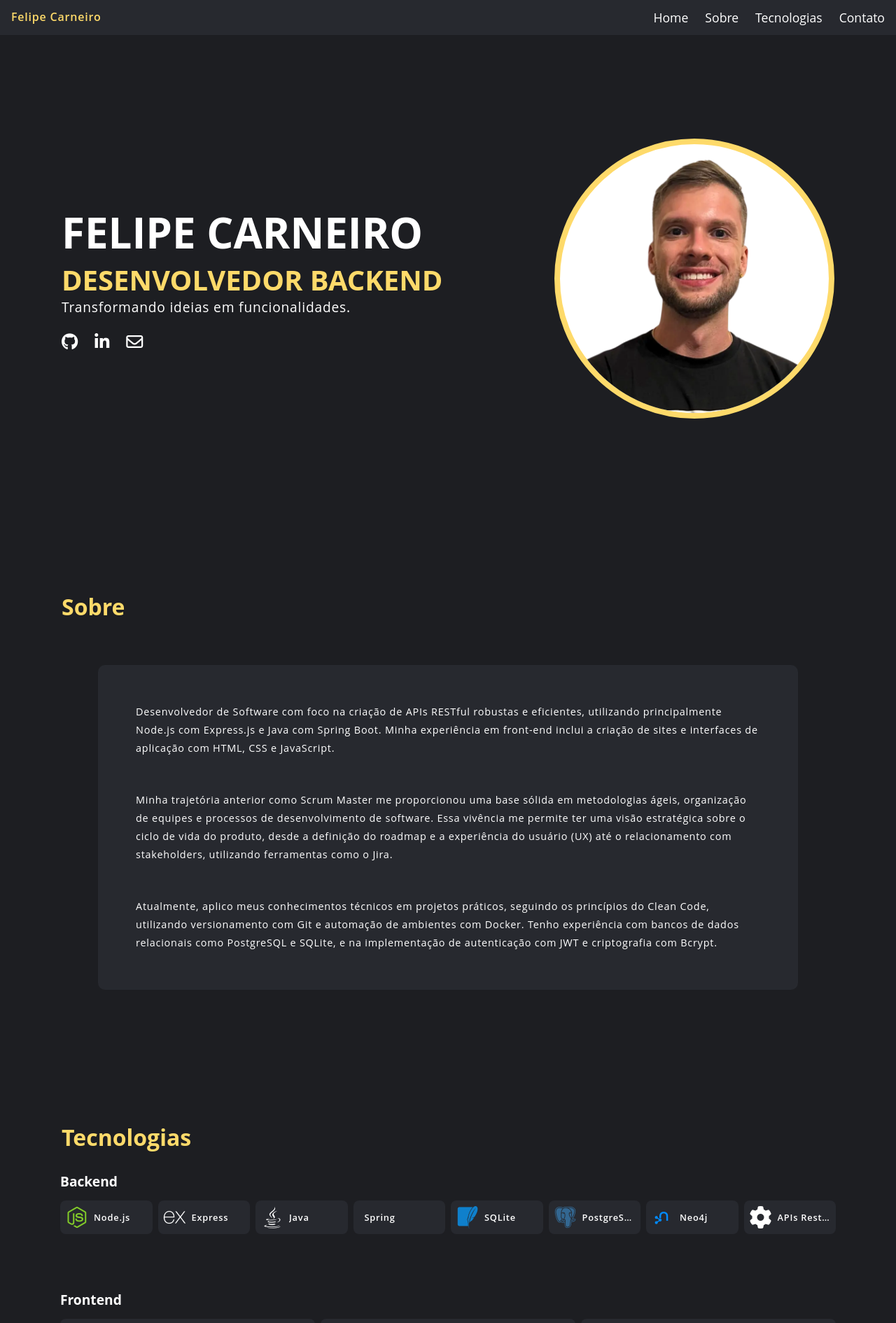
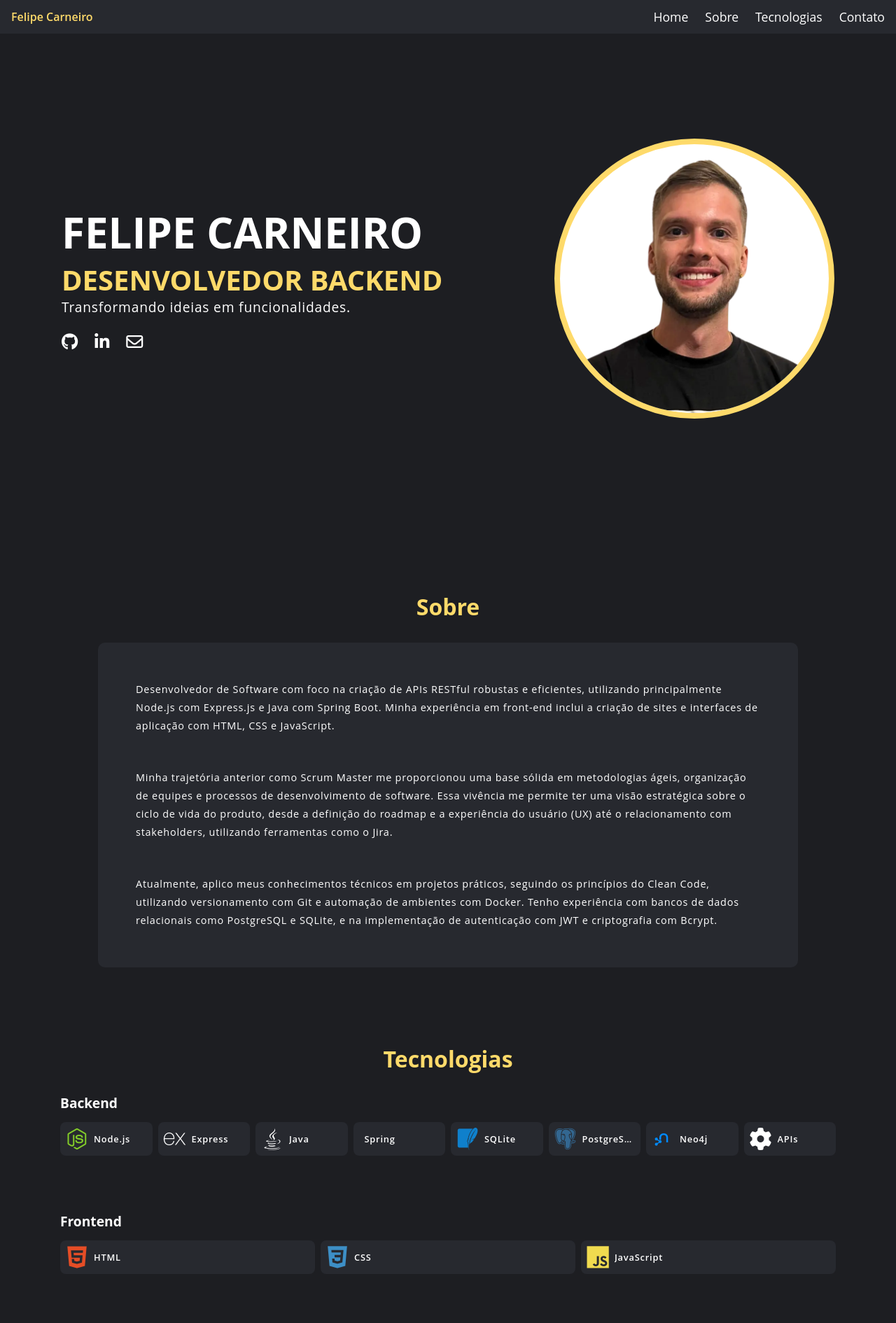
Before and after one commit to fecarneiro/personal-portfolio, a plain HTML site: page index.html in a window 1280 px wide. Shown: the top 1890 px of the page at 70% size. Drawn offline with nearby package versions, Linux system fonts and the light colour scheme; some icons are missing.

Commit message:
feat: improve layout and accessibility by updating header links and adjusting section paddings

```diff
--- a/assets/css/style.css
+++ b/assets/css/style.css
@@ -32,12 +32,14 @@ h1, h2, h3 {
 h2 {
   font-size: 2rem;
   color: var(--color-accent);
-  padding: 0 1rem 2rem;
+  text-align: center;
+  margin: 0 auto 2rem;
+  padding: 0;
 }
 
 @media(min-width: 768px) {
   h2 {
-    padding: 0 0 2rem 2rem;
+    /* padding: 0 0 2rem 2rem; */
   }
 }
 
@@ -59,8 +61,9 @@ p {
 }
 
 section {
-  padding-top: 2rem;
+  padding-top: 4rem;
   padding-bottom: 3rem;
+  scroll-margin-top: 80px;
 }
 
 @media(min-width: 768px) {
@@ -185,10 +188,11 @@ with hidden nav-list */
 }
 
 /*----------- logo -----------*/
-.logo p {
+.logo a {
   color:#feda6a;
   font-weight: 600;
   font-size: 1rem;
+  text-decoration: none;
 }
 
 
@@ -293,7 +297,7 @@ with hidden nav-list */
 /*-------------------- about --------------------*/
 
 .about-container {
-  padding: 2rem 1rem 5rem;
+  padding: 0 1rem;
 }
 
 .about-content {
@@ -322,7 +326,7 @@ with hidden nav-list */
   color: white;
   display: flex;
   flex-direction: column;
-  padding: 0 1.875rem 1.875rem;
+  padding: 0 1.875rem;
 }
 
 .technologies h2 {
@@ -351,7 +355,7 @@ with hidden nav-list */
 
 .stack-tags {
   display: grid;
-  grid-template-columns: repeat(auto-fit, minmax(120px, 1fr));
+  grid-template-columns: repeat(auto-fit, minmax(130px, 1fr));
   gap: 0.5rem;
   padding-bottom: 3.125rem;
 
@@ -486,7 +490,7 @@ with hidden nav-list */
 /*-------------------- contact --------------------*/
 
 footer {
-  padding: 30px 0;
+  padding-bottom: 2rem;
 }
 
 .contact {
@@ -507,6 +511,16 @@ footer {
   display: flex;
   justify-content: center;
   flex-direction: column;
+  width: 100%;
+  max-width: 600px;
+  padding: 0 1rem;
+}
+
+
+@media (min-width: 600px) {
+  .contact-form {
+    padding: 0;
+  }
 }
 
 input[type="text"],
--- a/index.html
+++ b/index.html
@@ -43,7 +43,7 @@
 
           <nav class="navbar-content">
             <div class="logo">
-              <p>Felipe Carneiro</p>
+              <a href="#home">Felipe Carneiro</a>
             </div>
             <button class="nav-toggle" aria-label="Abrir menu" aria-expanded="false" aria-controls="nav-list">
               <i class="fa fa-bars"></i>
@@ -60,7 +60,7 @@
                   <a class="nav-link" href="#technologies">Tecnologias</a>
                 </li>
                 <li>
-                  <a class="nav-link" href="#contato">Contato</a>
+                  <a class="nav-link" href="#contact">Contato</a>
                 </li>
               </ul>
             </div>
@@ -189,7 +189,7 @@
 
                 <div class="tech-tag">
                   <i class="fa-solid fa-gear"></i>
-                  <p>APIs Restful</p>
+                  <p>APIs</p>
                 </div>
               </div>
             </div>
```
